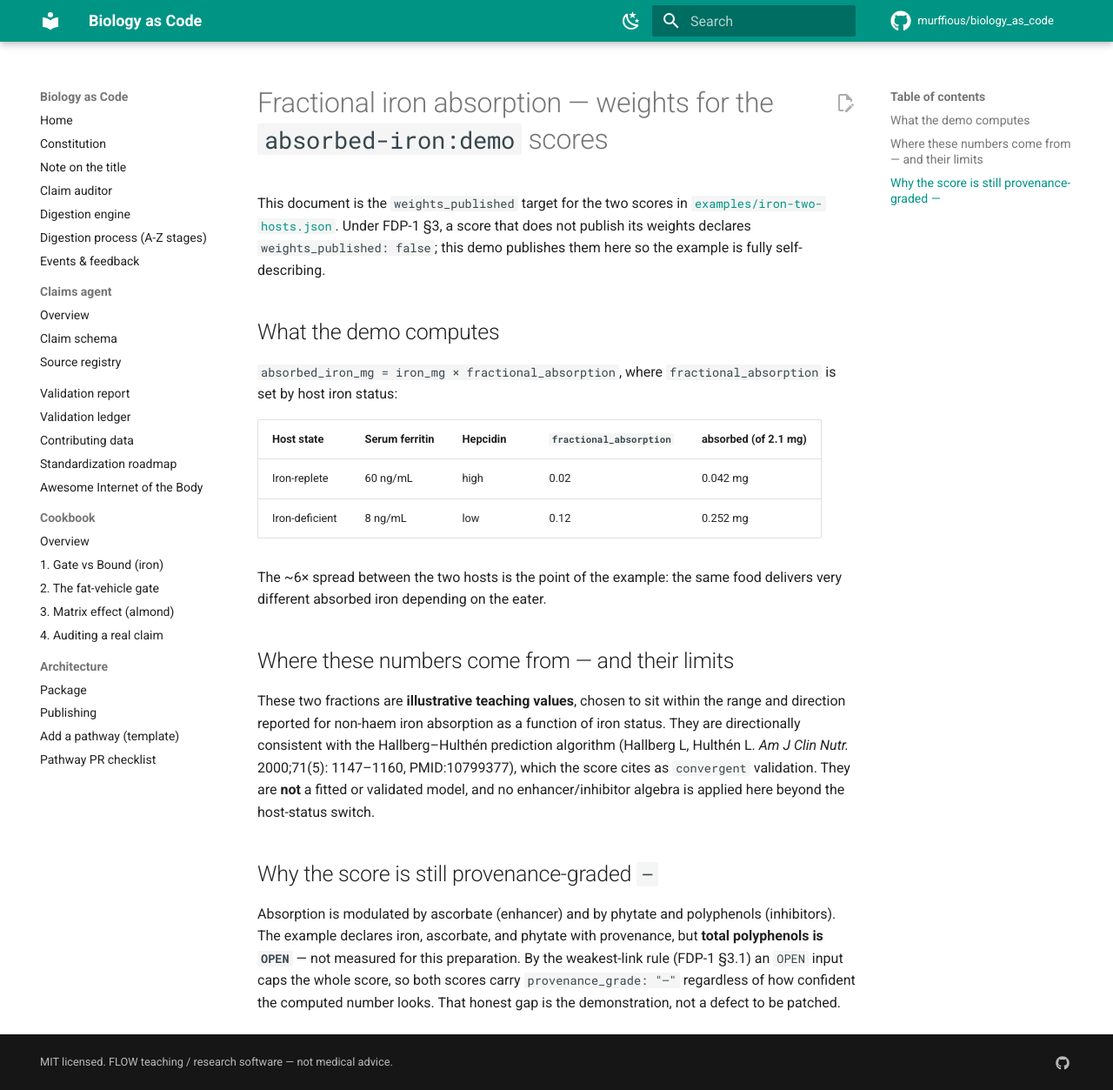
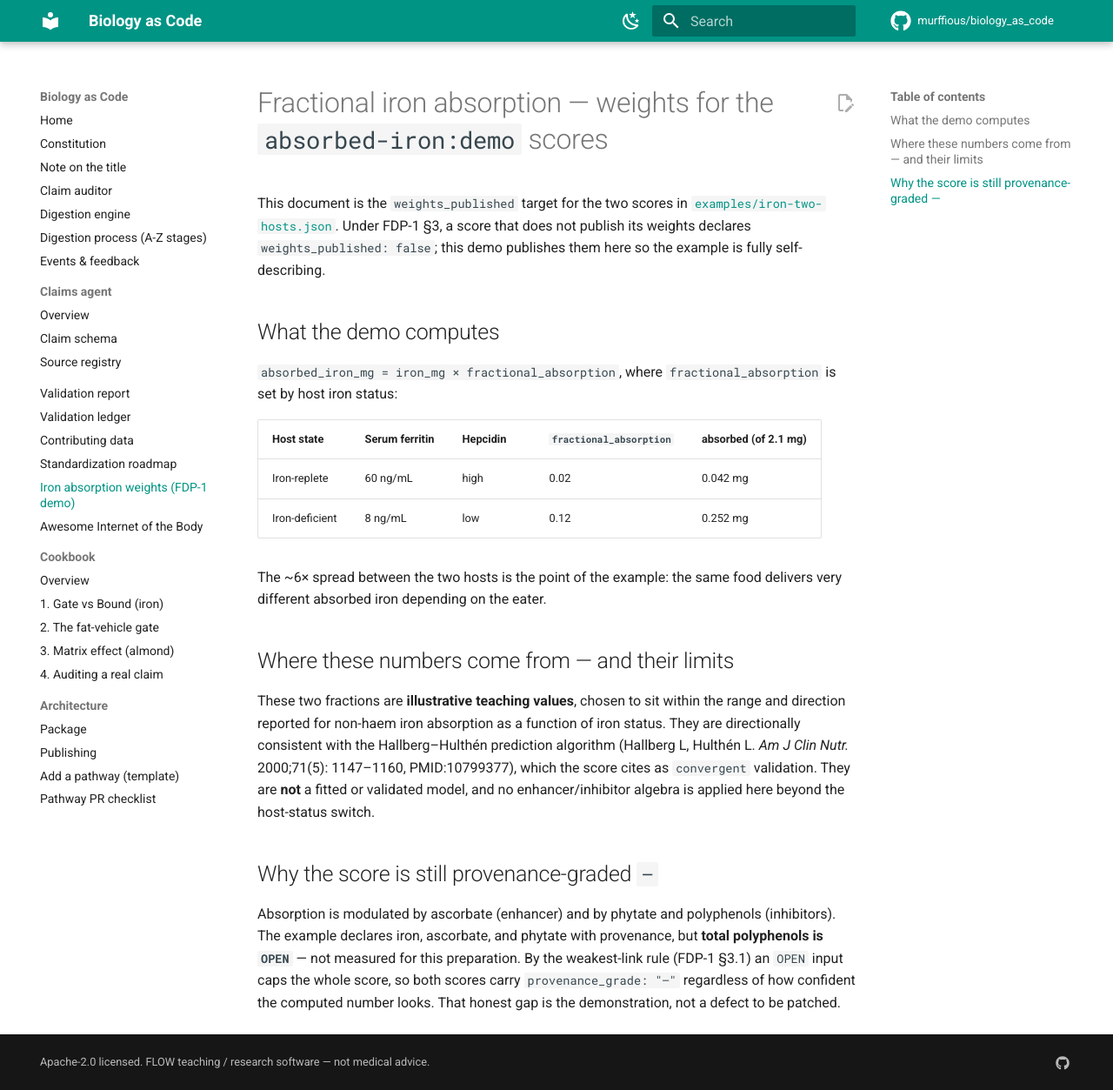
Before and after one commit to murffious/biology_as_code, an MkDocs documentation site: the page built from docs/iron/fractional-absorption.md, in a window 1280 px wide and 1253 px high. Shown: the whole window at 87% size. Built offline with MkDocs 1.6.1 and Material for MkDocs 9.7.7, drawn with Linux system fonts in a browser that asks for light colours; comment, search, counter and statistics services are not loaded.

Commit message:
fix(ci): restore CITATION.cff DOI + make iron doc pass mkdocs --strict
Two green-check regressions from this session's work:

- test_version_manifest.py::test_cff_doi_matches_zenodo_identifier requires a
  doi: line and a matching identifiers block in CITATION.cff; I had removed
  them. Restore both (existing record DOI; repoint to the integration concept
  DOI post-publish).
- mkdocs build --strict aborted on docs/iron/fractional-absorption.md: not in
  nav, and an ../../examples link resolving outside docs_dir. Add it to nav and
  point the link at the GitHub blob URL. Also fix the mkdocs copyright footer
  (still said MIT) to Apache-2.0.

Verified locally: mkdocs build --strict exits 0; full pytest suite passes.
(The separate Docs 'deploy' job failure is pre-existing — GitHub Pages is not
enabled for the repo — and is unrelated to these changes.)

Co-Authored-By: Claude Fable 5 <noreply@anthropic.com>

```diff
--- a/docs/iron/fractional-absorption.md
+++ b/docs/iron/fractional-absorption.md
@@ -1,7 +1,7 @@
 # Fractional iron absorption — weights for the `absorbed-iron:demo` scores
 
 This document is the `weights_published` target for the two scores in
-[`examples/iron-two-hosts.json`](../../examples/iron-two-hosts.json). Under FDP-1
+[`examples/iron-two-hosts.json`](https://github.com/murffious/biology_as_code/blob/main/examples/iron-two-hosts.json). Under FDP-1
 §3, a score that does not publish its weights declares `weights_published: false`;
 this demo publishes them here so the example is fully self-describing.
 
--- a/mkdocs.yml
+++ b/mkdocs.yml
@@ -72,6 +72,7 @@ nav:
   - Validation ledger: VALIDATION_LEDGER.md
   - Contributing data: contributing-data.md
   - Standardization roadmap: standardization-roadmap.md
+  - Iron absorption weights (FDP-1 demo): iron/fractional-absorption.md
   - Awesome Internet of the Body: awesome-internet-of-the-body.md
   - Cookbook:
       - Overview: cookbook/index.md
@@ -91,4 +92,4 @@ extra:
       link: https://github.com/murffious/biology_as_code
   generator: false
 
-copyright: MIT licensed. FLOW teaching / research software — not medical advice.
+copyright: Apache-2.0 licensed. FLOW teaching / research software — not medical advice.
```
Also changed, not shown: 1 other file.
